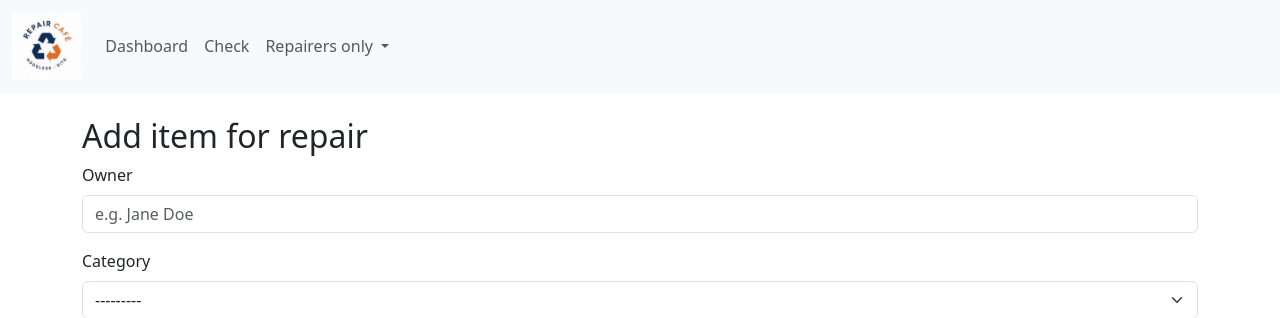
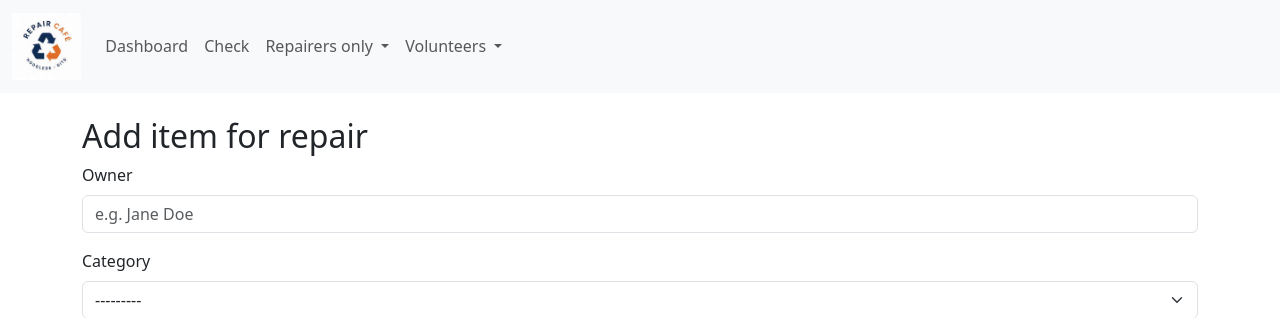
Before and after one commit to kolchagov/repair-cafe-shop, a Django app: page /catalog/add/ in a window 1280 px wide. Shown: the top 318 px of the page. Run offline with Django 5.2, Linux system fonts and the light colour scheme; data comes from the database, SQL or seed files in the repository; some libraries are stand-ins or nearby versions.

Commit message:
feat: added navigation for volunteer repairers

```diff
--- a/templates/navbar.html
+++ b/templates/navbar.html
@@ -50,13 +50,27 @@
                         </li>
                     </ul>
                 </li>
+                <li class="nav-item dropdown">
+                    <a class="nav-link dropdown-toggle" href="#" id="volunteersDropdown" role="button"
+                       data-bs-toggle="dropdown" aria-expanded="false">
+                        Volunteers
+                    </a>
+                    <ul class="dropdown-menu" aria-labelledby="volunteersDropdown">
+                        <li>
+                            <a class='dropdown-item' href="{% url 'volunteers:list' %}">
+                                Repairers list
+                            </a>
+                        </li>
+                        <li class="dropdown-divider"></li>
+                        <li>
+                            <a class='dropdown-item' href="{% url 'volunteers:add' %}">
+                                Add repairer
+                            </a>
+                        </li>
+                    </ul>
+                </li>
             </ul>
-            {#moved to dashboard#}
-            {#            <div class="ms-auto">#}
-            {#                <a href="{% url 'catalog:add' %}" class="btn btn-outline-primary">#}
-            {#                    Add item for repair#}
-            {#                </a>#}
-            {#            </div>#}
+
         </div>
     </div>
     <script>
```
